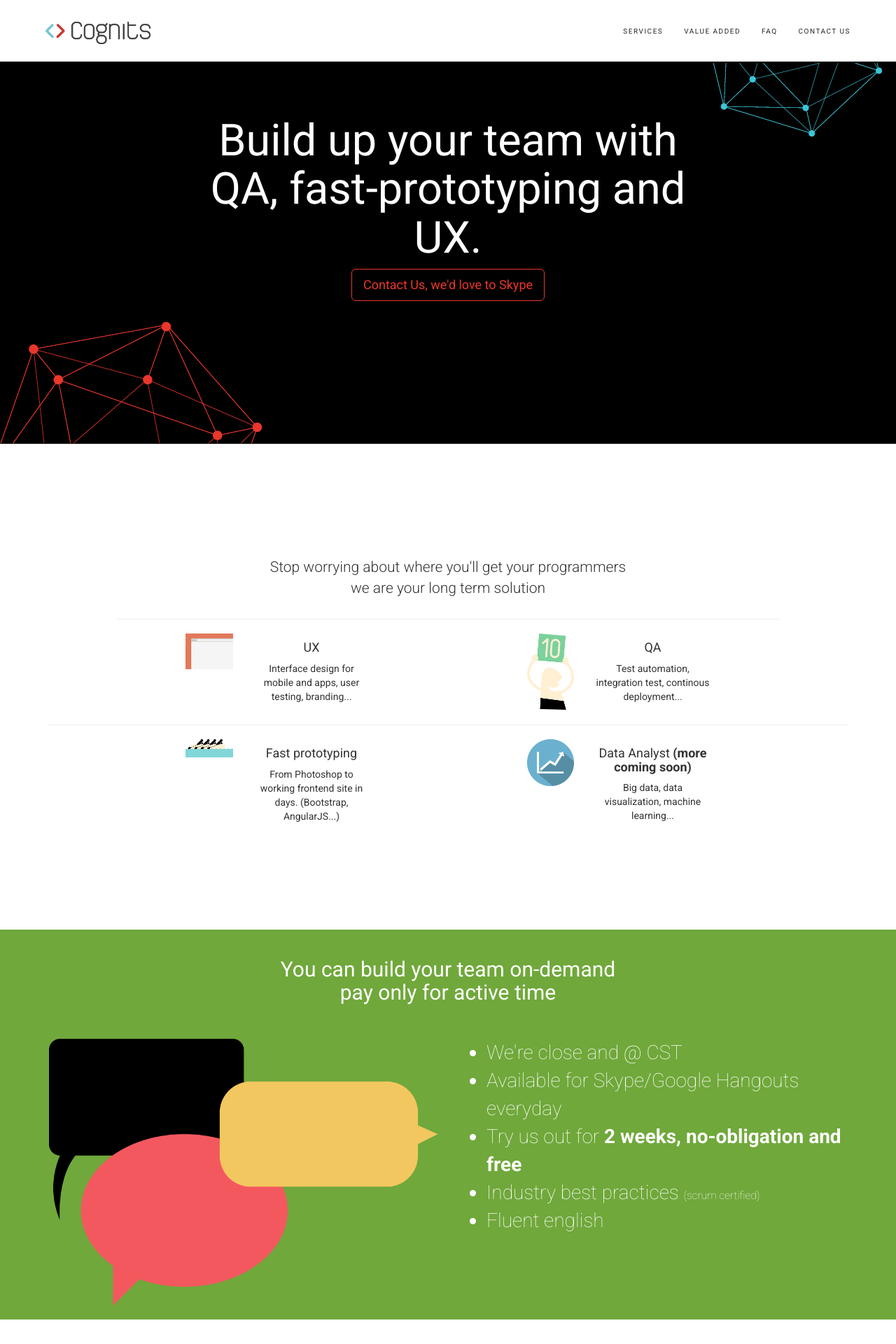
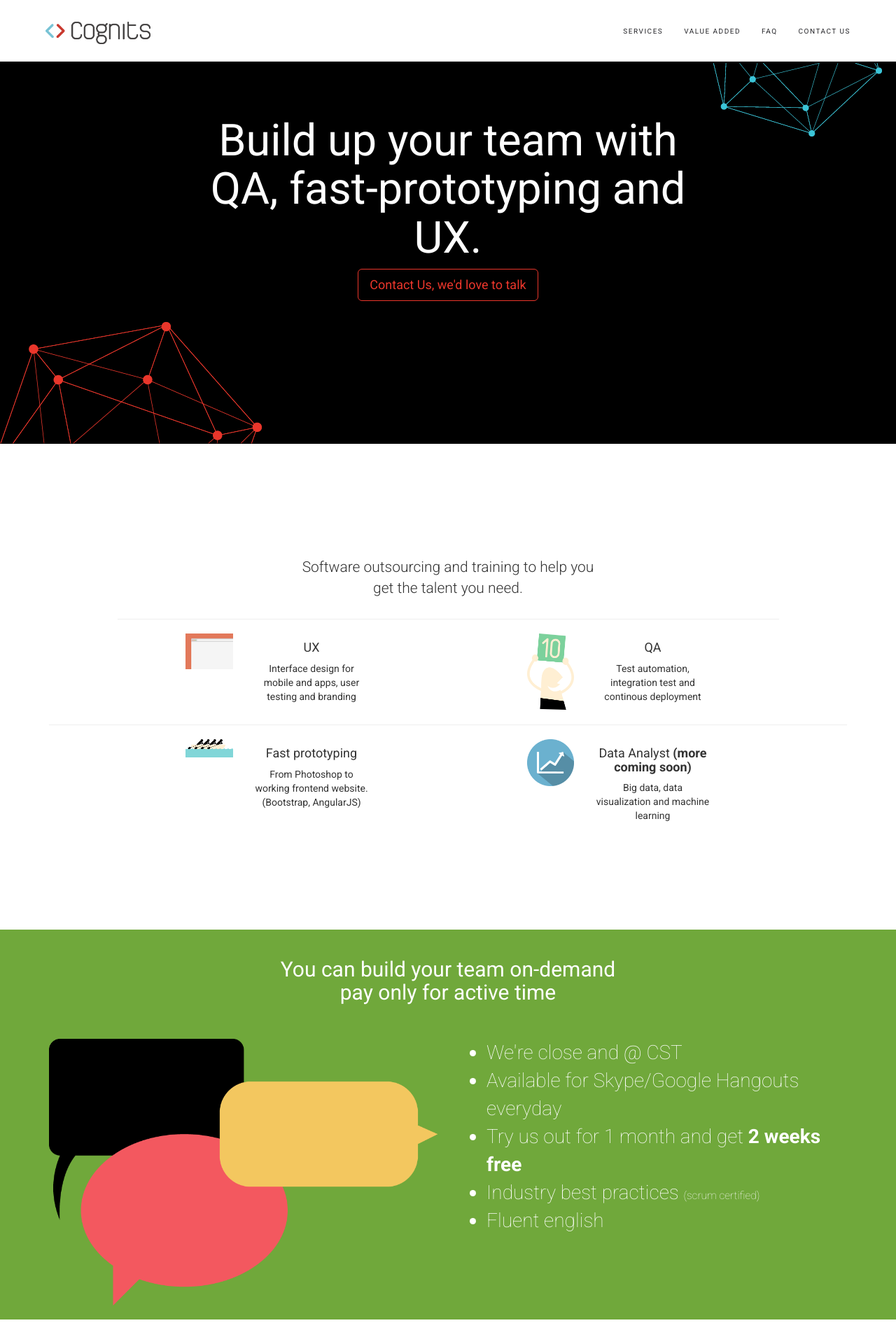
Before and after one commit to alfpain/cognits.github.io, a Flask app: page / in a window 1280 px wide. Shown: the top 1920 px of the page at 70% size. Run offline with Flask 2, Linux system fonts and the light colour scheme; some libraries are stand-ins or nearby versions.

Commit message:
Updated content from home page.

```diff
--- a/templates/index.html
+++ b/templates/index.html
@@ -63,7 +63,7 @@
             <div class="jumbotron">
               <h1 class="text-center">Build up your team with QA, fast-prototyping and UX.</h1>
               <p class="text-center">
-                <a href="#contact" class="btn btn-default btn-lg" role="button">Contact Us, we'd love to Skype</a>
+                <a href="#contact" class="btn btn-default btn-lg" role="button">Contact Us, we'd love to talk</a>
               </p>
             </div>
           </div>
@@ -82,9 +82,9 @@
           <div class="col-md-10 col-md-offset-1 text-center">
             <div class="page-header">
               <h2 class="lead">
-                Stop worrying about where you'll get your programmers
+                Software outsourcing and training to help you
                 <br>
-                we are your long term solution
+                get the talent you need.
               </h2>
             </div>
           </div>
@@ -101,7 +101,7 @@
               </div>
               <div class="col-md-8">
                 <h4 class="service-heading">UX</h4>
-                <p>Interface design for mobile and apps, user testing, branding...</p>
+                <p>Interface design for mobile and apps, user testing and branding</p>
               </div>
             </div>
           </div>
@@ -115,7 +115,7 @@
               </div>
               <div class="col-md-8">
                 <h4 class="service-heading">QA</h4>
-                <p>Test automation, integration test, continous deployment...</p>
+                <p>Test automation, integration test and continous deployment</p>
               </div>
             </div>
           </div>
@@ -135,7 +135,7 @@
               </div>
               <div class="col-md-8">
                 <h4 class="service-heading">Fast prototyping</h4>
-                <p>From Photoshop to working frontend site in days. (Bootstrap, AngularJS...)</p>
+                <p>From Photoshop to working frontend website. (Bootstrap, AngularJS)</p>
               </div>
             </div>
           </div>
@@ -149,7 +149,7 @@
               </div>
               <div class="col-md-8">
                 <h4 class="service-heading">Data Analyst <strong>(more coming soon)</strong></h4>
-                <p>Big data, data visualization, machine learning...</p>
+                <p>Big data, data visualization and machine learning</p>
               </div>
             </div>
           </div>
@@ -186,7 +186,7 @@
             <ul class="value-list">
               <li>We're close and @ CST</li>
               <li>Available for Skype/Google Hangouts everyday</li>
-              <li>Try us out for <strong>2 weeks, no-obligation and free</strong></li>
+              <li>Try us out for 1 month and get <strong>2 weeks free</strong></li>
               <li>Industry best practices <small>(scrum certified)</small></li>
               <li>Fluent english</li>
             </ul>
@@ -206,11 +206,11 @@
 
             <div class="qa text-center">
               <h4 class="q">What's a dedicated team?</h4>
-              <p class="a">Its a full functioning software developing team, that works just for you and your projects.
-                <small>
+              <p class="a">It's a full functioning software developing team, that works just for you and your projects.
+                <!-- <small>
                   Depending on the project that might mean 2 backend devs, 1 frontend dev,
                   1 QA dev, 1 UX designer and 1 Scrum Master.
-                </small>
+                </small> -->
               </p>
             </div>
 
@@ -220,8 +220,7 @@
               <h4 class="q">How does your pricing work?</h4>
               <p class="a">
                 You pay per sprint a developer is active in your project. Prices vary between categories of developers.
-                (ej. backend vs frontend developer). To learn more, <a href="">call us at </a>
-                or we can schedule a Skype call this week.
+                (ej. backend vs frontend developer). To learn more, <a href="mailto:info@cognits.co?Subject=Pricing">contact us at info@cognits.co</a>
               </p>
             </div>
 
@@ -248,21 +247,27 @@
 
     <section id="contact" >
       <div class="container">
-        <div class="col-md-8 col-md-offset-2">
+        <div class="col-md-8 col-md-offset-2 text-center">
 
           <!-- {{ if }} -->
 
           <h2>Interested?</h2>
-          <p>We'll get back to you in <strong>8 minutes</strong> or less.</p>
+          <p>We'll get back to you in <strong>11 minutes</strong> or less.</p>
 
-          <div class="panel panel-default" ng-show="!sentMessage">
+          <hr>
+
+          <p class="lead">
+            Write to <a href="mailto:info@cognits.co?Subject=Contact">info@cognits.co</a>
+          </p>
+
+          <!-- <div class="panel panel-default" ng-show="!sentMessage">
             <div class="panel-body">
 
               <form name="Message">
                 <div class="form-group">
                   <label for="email">Email address</label>
                   <input type="email" class="form-control" id="email" name="email" placeholder="Enter email" ng-model="message.email" required>
-                  <!-- <span class="error" ng-show="Message.email.$error">Required!</span><br> -->
+                  <!-- <span class="error" ng-show="Message.email.$error">Required!</span><br>
                 </div>
 
                 <div class="form-group">
@@ -273,7 +278,7 @@
                 <button type="submit" class="btn btn-default btn-lg" ng-click="sendMessage()" >Send</button>
               </form>
             </div>
-          </div>
+          </div> -->
 
 
         </div>
```
